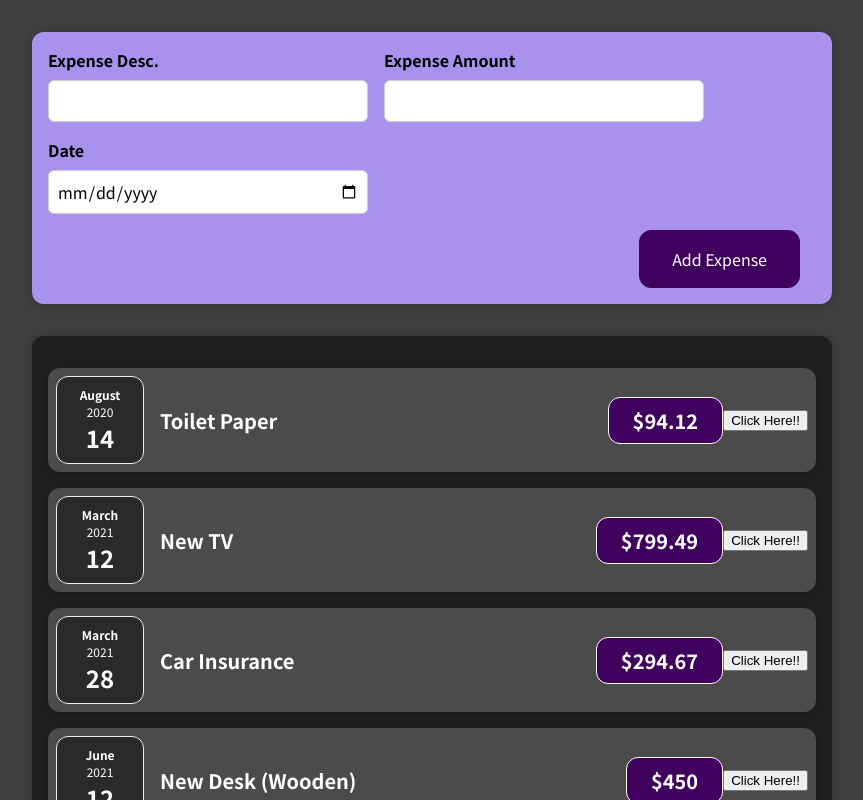
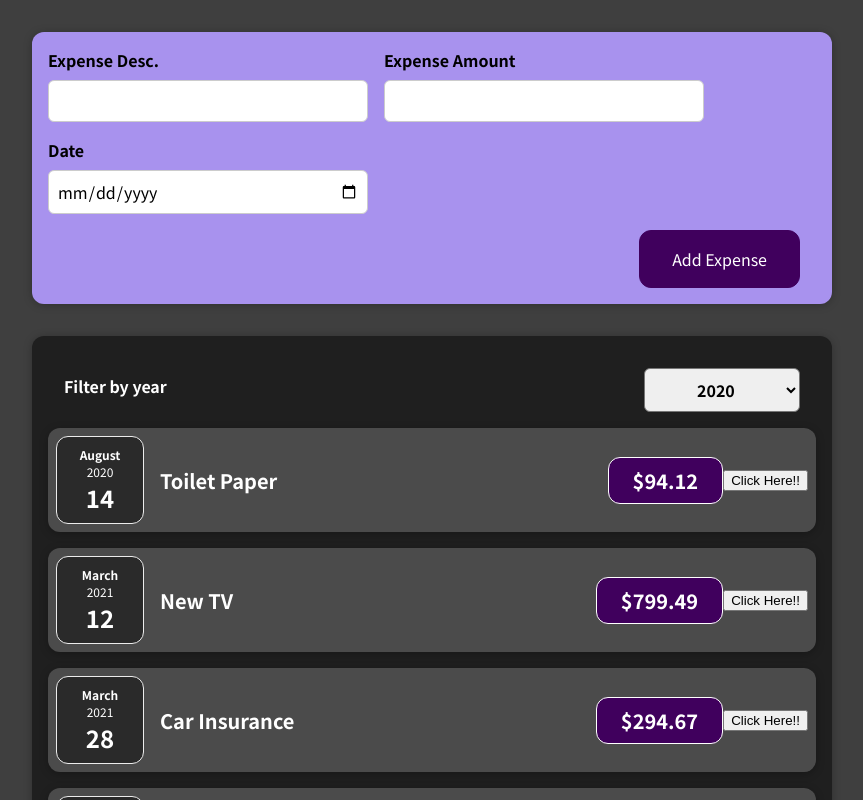
Before and after one commit to kamathsachin/expense-tracker, a React (Create React App) app: page / in a window 1280 px wide. Shown: the top 800 px of the page, without its empty margins (208-1071 px from the left). Built offline with nearby package versions, Linux system fonts and the light colour scheme.

Commit message:
Added filter to filter the expenses by year

```diff
--- a/src/components/Expenses/Expenses.js
+++ b/src/components/Expenses/Expenses.js
@@ -1,9 +1,21 @@
+import React, { useState } from 'react';
 import './Expenses.css';
 import ExpenseItem from './ExpenseItem';
+import ExpensesFilter from '../ExpensesFilter/ExpensesFilter';
 
 const Expenses = (props) => {
+  const [filteredYear, setFilteredYear] = useState('2020');
+
+  const changeSelectedYearHandler = (selectedYear) => {
+    setFilteredYear(selectedYear);
+  };
+
   return (
     <div className="expenses">
+      <ExpensesFilter
+        selected={filteredYear}
+        onSelectedYearChange={changeSelectedYearHandler}
+      />
       <ExpenseItem
         expenseDate={props.expenses[0].date}
         expenseAmt={props.expenses[0].amount}
--- /dev/null
+++ b/src/components/ExpensesFilter/ExpensesFilter.css
@@ -0,0 +1,24 @@
+.expenses-filter {
+  color: white;
+  padding: 0 1rem;
+}
+
+.expenses-filter__control {
+  display: flex;
+  width: 100%;
+  align-items: center;
+  justify-content: space-between;
+  margin: 1rem 0;
+}
+
+.expenses-filter label {
+  font-weight: bold;
+  margin-bottom: 0.5rem;
+}
+
+.expenses-filter select {
+  font: inherit;
+  padding: 0.5rem 3rem;
+  font-weight: bold;
+  border-radius: 6px;
+}
--- /dev/null
+++ b/src/components/ExpensesFilter/ExpensesFilter.js
@@ -0,0 +1,26 @@
+import React from 'react';
+
+import './ExpensesFilter.css';
+
+const ExpensesFilter = (props) => {
+  console.log(props.selected);
+  const selectChangeHandler = (event) => {
+    props.onSelectedYearChange(event.target.value);
+  };
+
+  return (
+    <div className="expenses-filter">
+      <div className="expenses-filter__control">
+        <label>Filter by year</label>
+        <select value={props.selected} onChange={selectChangeHandler}>
+          <option value="2022">2022</option>
+          <option value="2021">2021</option>
+          <option value="2020">2020</option>
+          <option value="2019">2019</option>
+        </select>
+      </div>
+    </div>
+  );
+};
+
+export default ExpensesFilter;
```
